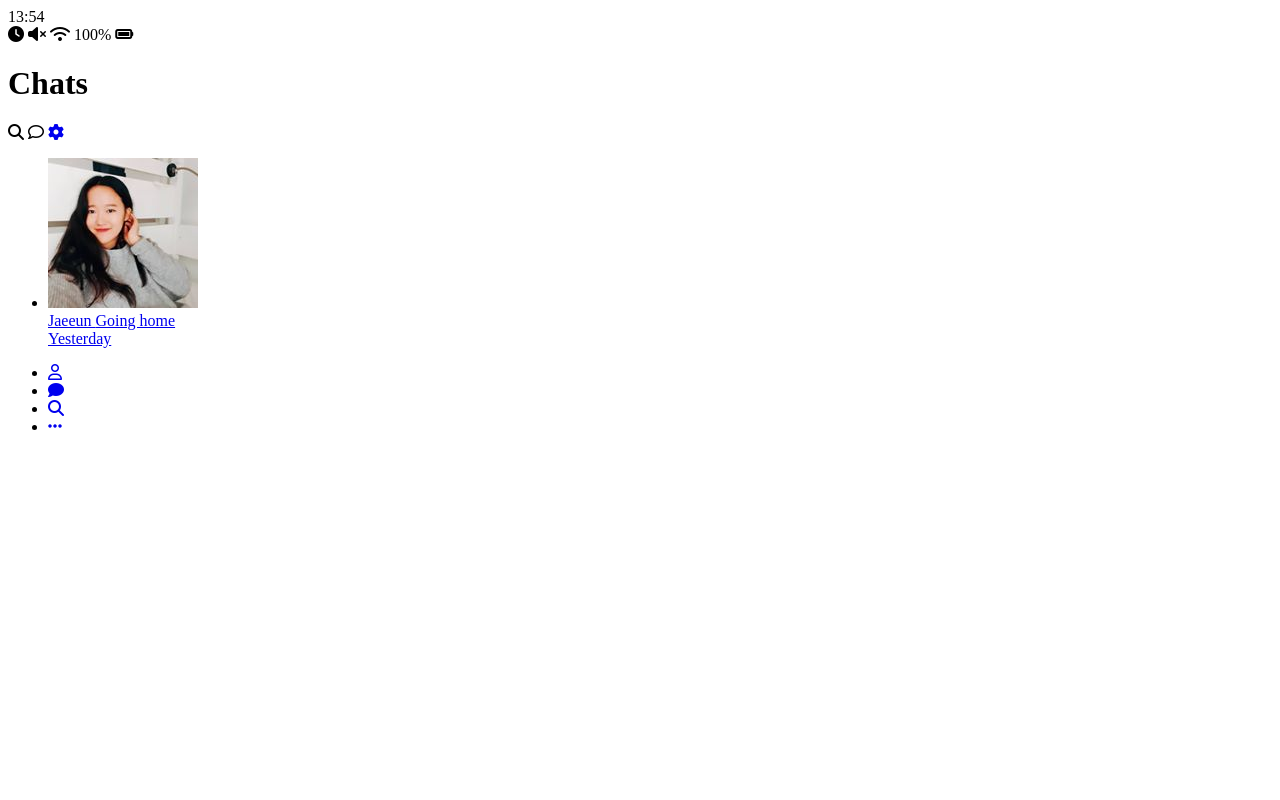
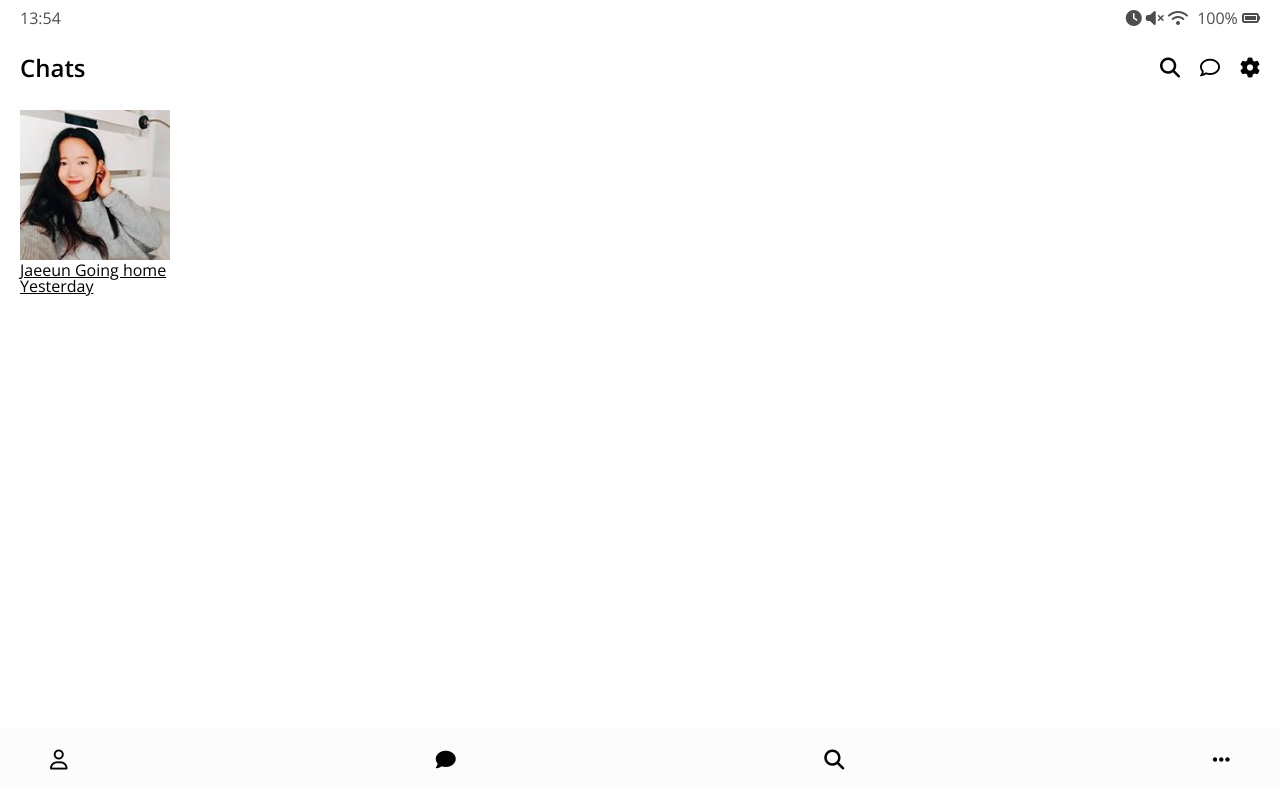
Before and after one commit to Jeje01/kakao_clone_v2, a plain HTML site: page index.html in a window 1280 px wide. Drawn offline with nearby package versions, Linux system fonts and the light colour scheme.

Commit message:
CSS files added
css files added and simples settings organized

```diff
--- /dev/null
+++ b/css/header.css
@@ -0,0 +1,27 @@
+.header{
+    display: flex;
+    justify-content: space-between;
+    margin-bottom: 30px;
+    align-items: center;
+}
+
+.header .header__title{
+    font-size: 24px;
+    font-weight: 600;
+}
+
+.header .header__icon{
+    font-size: 20px;
+    margin-left: 20px;
+    cursor: pointer;
+}
+
+.header .header__header-column{
+    display: flex;
+    align-items: center;
+}
+
+.header .header__back-btn{
+    font-size: 22px;
+    margin-right:  20px;
+}
--- /dev/null
+++ b/css/nav-bar.css
@@ -0,0 +1,18 @@
+.nav {
+    position: fixed;
+    width: 100%;
+    background-color: #fcfcfc;
+    padding: 20px 50px;
+    bottom: 10px;
+    left: 0px;
+    border-top:1px solid #f7f7f7;
+}
+
+.nav .nav__list{
+    display: flex;
+    justify-content: space-between;
+}
+
+.nav i{
+    font-size: 20px;
+}
--- /dev/null
+++ b/css/reset.css
@@ -0,0 +1,43 @@
+html, body, div, span, applet, object, iframe,
+h1, h2, h3, h4, h5, h6, p, blockquote, pre,
+a, abbr, acronym, address, big, cite, code,
+del, dfn, em, img, ins, kbd, q, s, samp,
+small, strike, strong, sub, sup, tt, var,
+b, u, i, center,
+dl, dt, dd, ol, ul, li,
+fieldset, form, label, legend,
+table, caption, tbody, tfoot, thead, tr, th, td,
+article, aside, canvas, details, embed,
+figure, figcaption, footer, header, hgroup,
+menu, nav, output, ruby, section, summary,
+time, mark, audio, video {
+	margin: 0;
+	padding: 0;
+	border: 0;
+	font-size: 100%;
+	font: inherit;
+	vertical-align: baseline;
+}
+/* HTML5 display-role reset for older browsers */
+article, aside, details, figcaption, figure,
+footer, header, hgroup, menu, nav, section {
+	display: block;
+}
+body {
+	line-height: 1;
+}
+ol, ul {
+	list-style: none;
+}
+blockquote, q {
+	quotes: none;
+}
+blockquote:before, blockquote:after,
+q:before, q:after {
+	content: '';
+	content: none;
+}
+table {
+	border-collapse: collapse;
+	border-spacing: 0;
+}
--- /dev/null
+++ b/css/status-bar.css
@@ -0,0 +1,14 @@
+.status_bar{
+    display:flex;
+    justify-content: space-between;
+    margin-bottom: 30px;
+    opacity: 0.7;
+}
+
+.status-bar i{
+    font-size: 14px;
+}
+
+.status-bar__battery-level{
+    margin-left: 5px;
+}
--- /dev/null
+++ b/css/styles.css
@@ -0,0 +1,20 @@
+@import url('https://fonts.googleapis.com/css?family=Open+Sans:400,600&display=swap');
+@import "reset.css";
+@import "status-bar.css";
+@import "header.css";
+@import "nav-bar.css";
+
+*{
+    box-sizing: border-box;
+}
+
+body{
+    background-color:white;
+    padding: 10px 20px;
+    color: #020202;
+    font-family: 'Open Sans', -apple-system, BlinkMacSystemFont, 'Segoe UI', Roboto, Oxygen, Ubuntu, Cantarell, 'Open Sans', 'Helvetica Neue', sans-serif;
+}
+
+a{
+    color:inherit;
+}
--- a/index.html
+++ b/index.html
@@ -4,6 +4,7 @@
     <meta charset="UTF-8" />
     <meta name="viewport" content="width=device-width, initial-scale=1.0" />
     <meta http-equiv="X-UA-Compatible" content="ie=edge" />
+    <link rel="stylesheet" href="css/styles.css">
     <script
       src="https://kit.fontawesome.com/3d36236ebc.js"
       crossorigin="anonymous"
```
Also changed, not shown: chat.html (+1 -0 lines), find.html (+1 -0 lines), friends.html (+1 -0 lines), more.html (+1 -0 lines), settings.html (+3 -1 lines).
